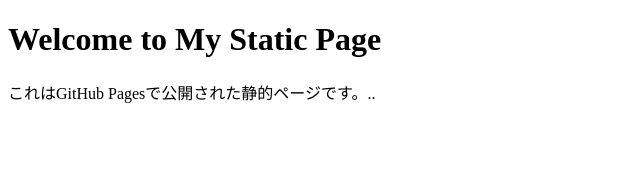
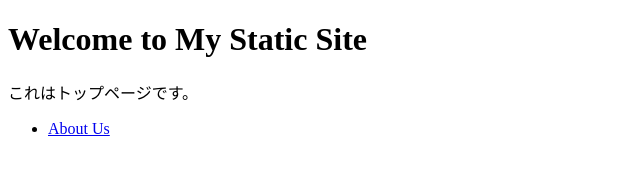
Before and after one commit to AKI00101/my-static-site, a plain HTML site: page index.html in a window 1280 px wide. Shown: the whole page, without its empty margins (0-640 px from the left). Drawn offline with Linux system fonts and the light colour scheme.

Commit message:
Update index.html

```diff
--- a/index.html
+++ b/index.html
@@ -6,7 +6,13 @@
     <title>My Static Page</title>
 </head>
 <body>
-    <h1>Welcome to My Static Page</h1>
-    <p>これはGitHub Pagesで公開された静的ページです。..</p>
+    <h1>Welcome to My Static Site</h1>
+    <p>これはトップページです。</p>
+
+    <!-- サブページへのリンク -->
+    <ul>
+        <li><a href="about.html">About Us</a></li>
+        <!-- 他のリンクがあれば追加 -->
+    </ul>
 </body>
 </html>
```
